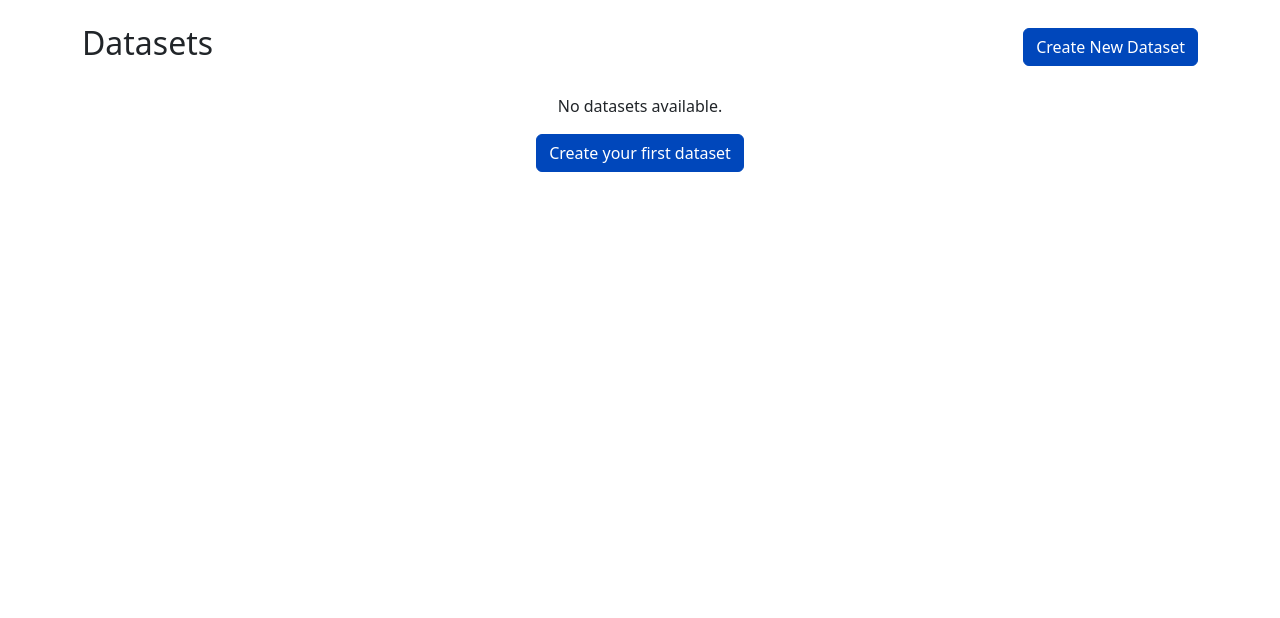
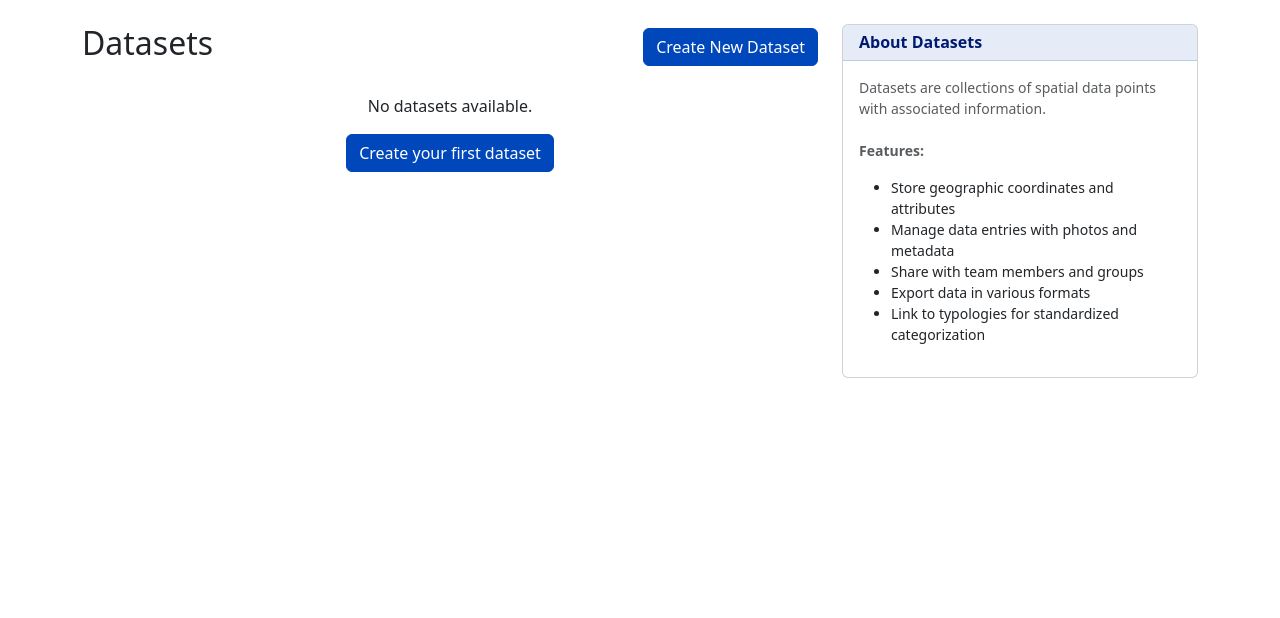
Before and after one commit to silvioheinze/isr-field, a Django app: page /datasets/ in a window 1280 px wide. Shown: the part 56-674 px from the top of the page. Run offline with Django 5.2, Linux system fonts and the light colour scheme; the visitor is signed in with stand-in values (Sample User, id 1); data that the repository does not hold is empty.

Commit message:
Refactor dataset list template for improved layout and user experience
- Rearranged the dataset list layout to enhance visual organization, placing the dataset creation button alongside the title.
- Added an "About Datasets" info box to provide users with context and features of datasets.
- Improved handling of empty dataset scenarios by displaying a message and a button to create a new dataset when none are available.

```diff
--- a/app/frontend/templates/frontend/dataset_list.html
+++ b/app/frontend/templates/frontend/dataset_list.html
@@ -4,6 +4,8 @@
 
 {% block content %}
 <div class="container mt-4">
+    <div class="row">
+        <div class="col-md-8">
             <div class="d-flex justify-content-between align-items-center mb-4">
                 <h2>Datasets</h2>
                 <a href="{% url 'dataset_create' %}" class="btn btn-primary">Create New Dataset</a>
@@ -12,7 +14,7 @@
             {% if datasets %}
                 <div class="row">
                     {% for dataset in datasets %}
-                <div class="col-md-6 col-lg-4 mb-4">
+                        <div class="col-md-6 mb-4">
                             <div class="card">
                                 <div class="card-body">
                                     <h5 class="card-title">{{ dataset.name }}</h5>
@@ -62,4 +64,27 @@
                 </div>
             {% endif %}
         </div>
+
+        <div class="col-md-4">
+            <div class="card">
+                <div class="card-header">
+                    <h6 class="mb-0">About Datasets</h6>
+                </div>
+                <div class="card-body">
+                    <p class="small text-muted">
+                        Datasets are collections of spatial data points with associated information.<br><br>
+                        <strong>Features:</strong>
+                        <ul class="small">
+                            <li>Store geographic coordinates and attributes</li>
+                            <li>Manage data entries with photos and metadata</li>
+                            <li>Share with team members and groups</li>
+                            <li>Export data in various formats</li>
+                            <li>Link to typologies for standardized categorization</li>
+                        </ul>
+                    </p>
+                </div>
+            </div>
+        </div>
+    </div>
+</div>
 {% endblock %}
```
Lines whose indentation alone changed are shown as unchanged.
